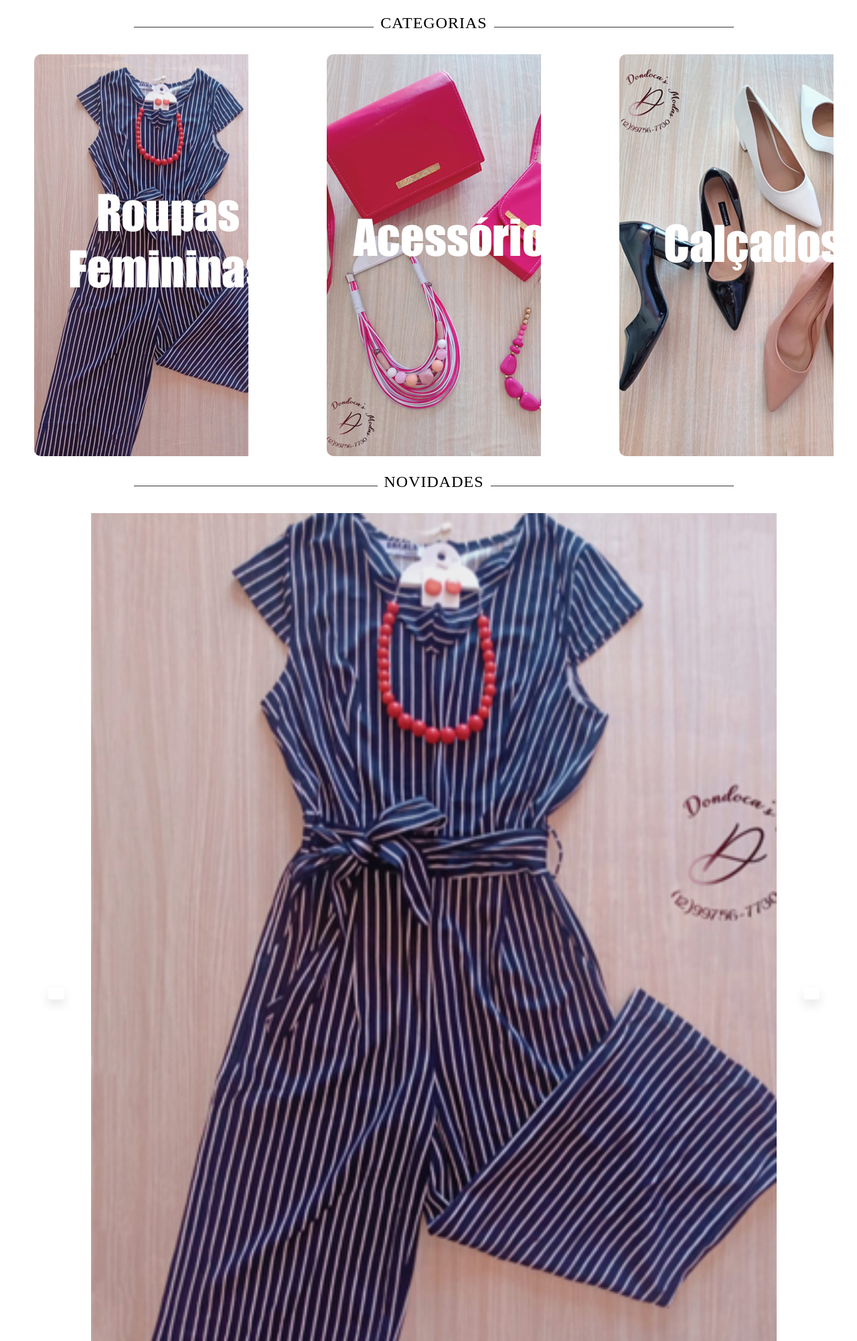
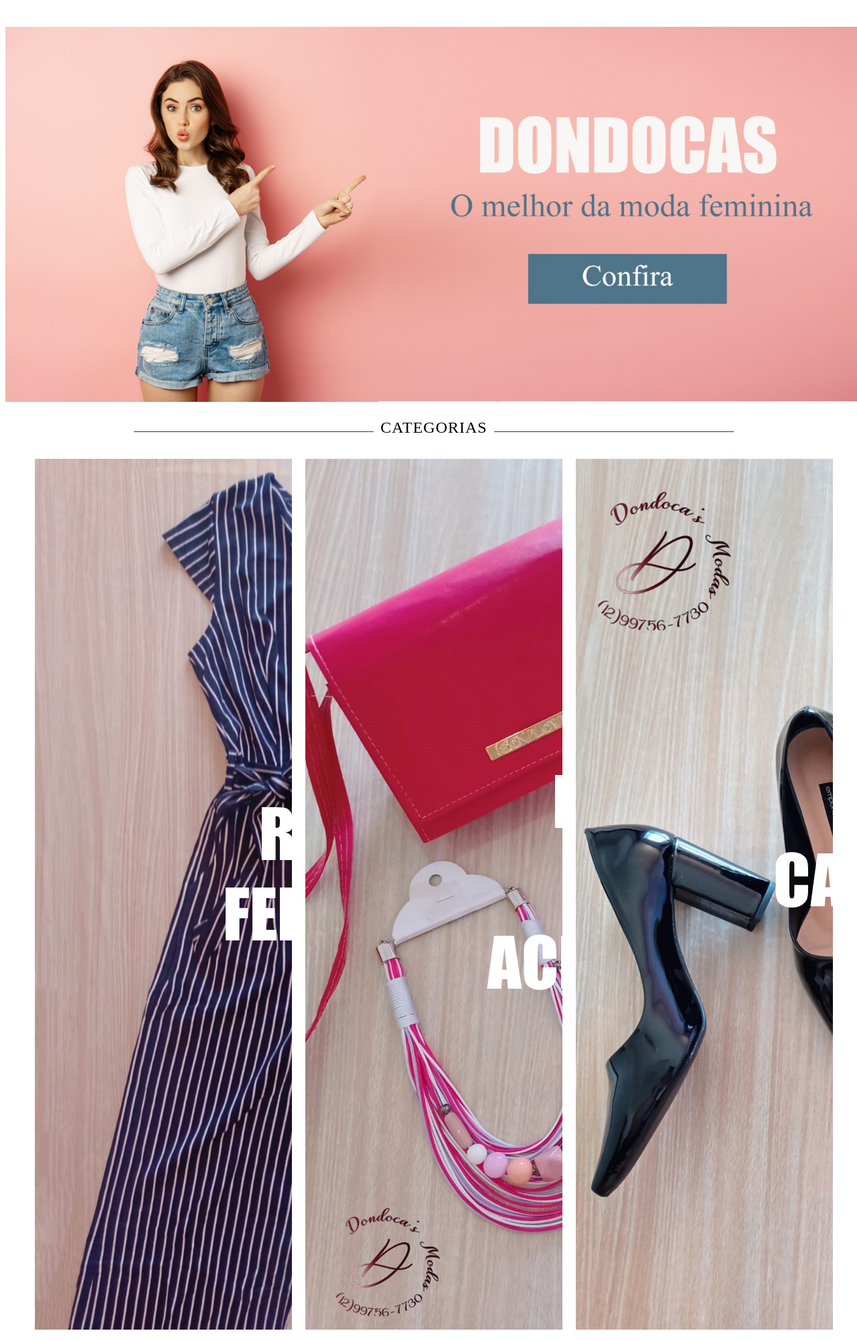
Before and after one commit to joaov-rizzardo/dondocas-ecommerce, a PHP site: page /app/views/home.php in a window 1280 px wide. Shown: the top 2002 px of the page at 67% size. Run offline with PHP 8.4, Linux system fonts and the light colour scheme.

Commit message:
Ajustes na homepage

```diff
--- a/app/components/fixedButtons.php
+++ b/app/components/fixedButtons.php
@@ -10,7 +10,8 @@
 
 <body>
     <a href="https://api.whatsapp.com/send?phone=5512997567730" class="fixedButton">
-        <img src="img/wpp.png" alt="">
+        <img src="img/wpp.png" alt="Icone whatsapp">
+        <span>WhatsApp</span>
     </a>
 </body>
 
--- a/app/views/home.php
+++ b/app/views/home.php
@@ -11,6 +11,10 @@
 
 <body>
     <main>
+
+        <section id="principal">
+            <img src="img/teste.jpg" alt="">
+        </section>
         <section id="categorias">
 
             <div class="div-titulo">
@@ -23,15 +27,15 @@
 
             <div id="div-cards">
                 <a class="card">
-                    <img src="img/roupas.jpg" alt="">
+                    <img src="img/roup.jpg" alt="">
                 </a>
 
                 <a class="card">
-                    <img src="img/acessorios.jpg" alt="">
+                    <img src="img/acces.jpg" alt="">
                 </a>
 
                 <a class="card">
-                    <img src="img/calcados.jpg" alt="">
+                    <img src="img/calc.jpg" alt="">
                 </a>
             </div>
         </section>
@@ -54,9 +58,11 @@
                                     <img class="img-novidades" src="img/novidades.jpg" alt="">
                                     <h2 class="veja-mais">Veja mais</h2>
                                 </a>
-                                <span>Macacão listrado</span>
-                                <h6>R$ 51,00</h6>
-                                <small>Até 10x (sem juros)</small>
+                                <div>
+                                    <span>Macacão listrado</span>
+                                    <h6>R$ 51,00</h6>
+                                    <small>Até 10x (sem juros)</small>
+                                </div>
                             </li>
 
                         </ul>
@@ -90,7 +96,6 @@
                                     <img class="img-novidades" src="img/novidades.jpg" alt="">
                                     <h2 class="veja-mais">Veja mais</h2>
                                 </a>
-
 
                                 <span>Macacão listrado</span>
                                 <h6>R$ 51,00</h6>
@@ -143,19 +148,18 @@
 
             <div id="div-contato" class="row">
                 <div id="contato-text" class="col-md-6">
-                    <span>contato</span>
                     <div class="contato-itens">
                         <i class="fa-solid fa-phone"></i>
                         <span>(12) 99756-7730</span>
                     </div>
 
                     <div class="contato-itens">
-                    <i class="fa-solid fa-location-dot"></i>
+                        <i class="fa-solid fa-location-dot"></i>
                         <span>Jardim da Fonte, Rua São Paulo Nº20, Cachoeira Paulista - SP - Brasil</span>
                     </div>
 
                     <div class="contato-itens">
-                    <i class="fa-solid fa-envelope"></i>
+                        <i class="fa-solid fa-envelope"></i>
                         <span>dondocas.modafeminina@gmail.com</span>
                     </div>
                 </div>
--- a/css/main.css
+++ b/css/main.css
@@ -157,6 +157,13 @@
   justify-content: center;
 }
 
+section#principal {
+  margin-top: 40px;
+}
+section#principal img {
+  max-width: 100vw;
+}
+
 section#categorias {
   width: 100vw;
   margin-top: 40px;
@@ -165,17 +172,14 @@
   width: 100vw;
   margin-top: 40px;
   display: flex;
-  justify-content: space-around;
-  gap: 30px;
+  justify-content: center;
+  gap: 20px;
 }
 section#categorias div#div-cards a.card {
-  width: 25%;
-  background: none;
-  border: none;
+  width: 30%;
   overflow: hidden;
 }
 section#categorias div#div-cards a.card img {
-  border-radius: 10px;
   transition: all 0.4s;
   object-fit: cover;
   object-position: center;
@@ -197,6 +201,9 @@
   flex-direction: column;
   justify-content: center;
 }
+#novidades #slider-novidades .glide > div {
+  margin: 0px 50px;
+}
 #novidades #slider-novidades .glide > div ul {
   text-align: center;
 }
@@ -207,13 +214,13 @@
   align-items: center;
 }
 #novidades #slider-novidades .glide > div ul li > a img {
-  width: 80%;
+  width: 100%;
 }
 #novidades #slider-novidades .glide > div ul li > a h2.veja-mais {
   background: red;
   color: white;
   text-transform: uppercase;
-  width: 80%;
+  width: 100%;
   height: 40px;
   opacity: 0;
   transition: all linear 0.5s;
@@ -260,6 +267,9 @@
   flex-direction: column;
   justify-content: center;
 }
+#promocoes #slider-promocoes .glide > div {
+  margin: 0px 50px;
+}
 #promocoes #slider-promocoes .glide > div ul {
   text-align: center;
 }
@@ -270,13 +280,13 @@
   align-items: center;
 }
 #promocoes #slider-promocoes .glide > div ul li > a img {
-  width: 80%;
+  width: 100%;
 }
 #promocoes #slider-promocoes .glide > div ul li > a h2.veja-mais {
   background: red;
   color: white;
   text-transform: uppercase;
-  width: 80%;
+  width: 100%;
   height: 40px;
   opacity: 0;
   transition: all linear 0.5s;
@@ -352,15 +362,9 @@
   margin-top: 40px;
 }
 #contato #div-contato {
-  margin-top: 20px;
+  margin-top: 40px;
   display: flex;
   align-items: center;
-}
-#contato #div-contato span {
-  font-size: 16px;
-  text-transform: uppercase;
-  display: block;
-  margin-bottom: 40px;
 }
 #contato #div-contato #contato-text {
   display: flex;
--- a/scss/main.scss
+++ b/scss/main.scss
@@ -33,6 +33,7 @@
     flex-direction: column;
     justify-content: center;
     >div{
+        margin: 0px 50px;
         ul{
             text-align: center;
             li {
@@ -43,14 +44,14 @@
                     align-items: center;
 
                     img{
-                        width: 80%;
+                        width: 100%;
                     }
 
                     h2.veja-mais{
                         background: red;
                         color: white;
                         text-transform: uppercase;
-                        width: 80%;
+                        width: 100%;
                         height: 40px;
                         opacity: 0;
                         transition: all linear 0.5s;
@@ -81,6 +82,7 @@
             border: none;
             background: #fff;
             z-index: 1;
+
             @media(max-width: 1000px){
                 font-size: 24px;
                 width: 40px;
@@ -91,14 +93,18 @@
                 width: 30px;
             }
 
-
         }
-
 
     }
 
 }
 
+section#principal{
+    margin-top: $margin;
+    img{
+        max-width:100vw;
+    }
+}
 section#categorias{
     width: 100vw;
     margin-top: $margin;
@@ -107,17 +113,14 @@
         width: 100vw;
         margin-top: $margin;
         display: flex;
-        justify-content: space-around;
-        gap: 30px;
+        justify-content: center;
+        gap: 20px;
 
         a.card{
-            width: 25%;
-            background: none;
-            border: none;
+            width: 30%;
             overflow: hidden;
 
             img {
-                border-radius: 10px;
                 transition: all 0.4s;
                 object-fit: cover;
                 object-position: center;
@@ -198,19 +201,12 @@
     }
 }
 
-
 #contato{
     margin-top: $margin;
     #div-contato{
-        margin-top: 20px;
+        margin-top: $margin;
         display: flex;
         align-items: center;
-        span{
-            font-size: 16px;
-            text-transform: uppercase;
-            display: block;
-            margin-bottom: $margin;
-        }
 
         #contato-text{
             display: flex;
```
Also changed, not shown: css/fixedButtons.css (+31 -2 lines), scss/fixedButtons.scss (+33 -2 lines), img/acces.jpg (added), img/calc.jpg (added), img/roup.jpg (added), img/teste.jpg, index.php (line endings or trailing spaces), 2 other files.
